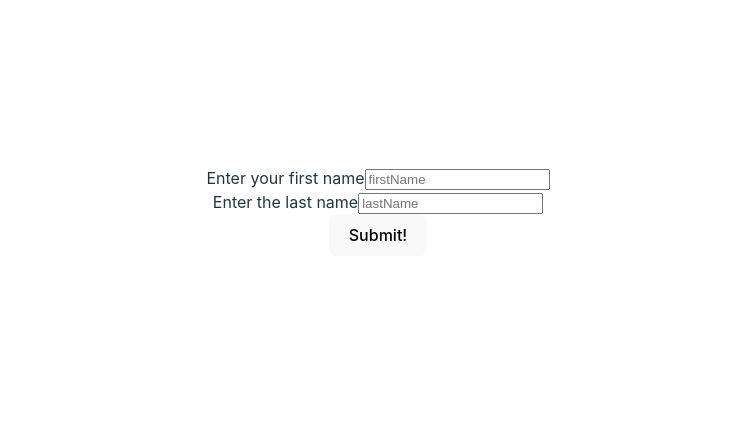
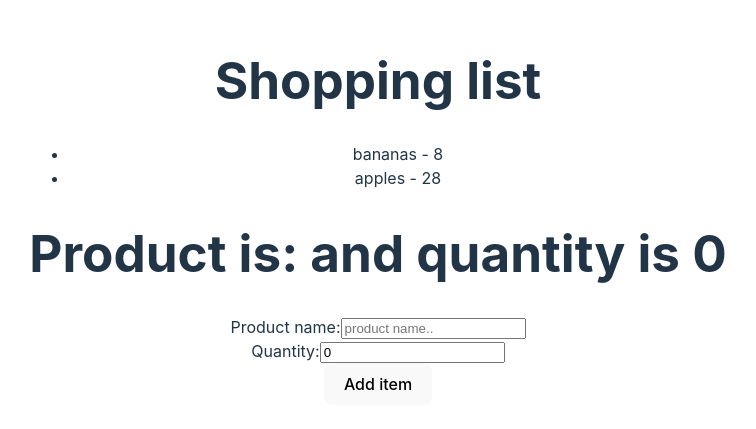
Before and after one commit to lexisgasa/Steele_bc, a React (Vite) app in the folder 05. React/first-react-app/: page / in a window 1280 px wide. Shown: the part 189-618 px from the top of the page, without its empty margins (262-1018 px from the left). Built offline with nearby package versions, Linux system fonts and the light colour scheme.

Commit message:
form exercise && git push

```diff
--- /dev/null
+++ b/05. React/first-react-app/src/07. Form/BetterSignupForm.jsx
@@ -0,0 +1,47 @@
+import { useState } from "react";
+
+function SignupForm() {
+  const [formData, setFormData] = useState({ firstName: "", lastName: "" });
+
+  const handleSubmit = () => {
+    console.log(formData);
+  };
+  const handleChange = (e) => {
+    const changedField = e.target.name;
+    const newValue = e.target.value;
+    setFormData((currData) => {
+      currData[changedField] = newValue;
+      return { ...currData };
+    });
+  };
+
+  return (
+    <div>
+      <section>
+        <label htmlFor="firstName">Enter your first name</label>
+        <input
+          type="text"
+          placeholder="firstName"
+          id="firstName"
+          value={formData.firstName}
+          name="firstName"
+          onChange={handleChange}
+        />
+      </section>
+      <section>
+        <label htmlFor="lastName">Enter the last name</label>
+        <input
+          type="text"
+          placeholder="lastName"
+          id="lastName"
+          value={formData.lastName}
+          name="lastName"
+          onChange={handleChange}
+        />
+      </section>
+      <button onClick={handleSubmit}>Submit!</button>
+    </div>
+  );
+}
+
+export default SignupForm;
--- /dev/null
+++ b/05. React/first-react-app/src/07. Form/ShoppingList.jsx
@@ -0,0 +1,27 @@
+import { useState } from "react";
+import ShoppingListForm from "./ShoppingListForm";
+
+export default function ShoppingList() {
+  const [items, setItems] = useState([
+    { id: 1, product: "bananas", quantity: 8 },
+    { id: 2, product: "apples", quantity: 28 },
+  ]);
+  const addItem = (item) => {
+    setItems((currItems) => {
+      return [...currItems, { ...item, id: 9 }];
+    });
+  };
+  return (
+    <div>
+      <h1>Shopping list</h1>
+      <ul>
+        {items.map((i) => (
+          <li key={i.id}>
+            {i.product} - {i.quantity}
+          </li>
+        ))}
+      </ul>
+      <ShoppingListForm addItem={addItem} />
+    </div>
+  );
+}
--- /dev/null
+++ b/05. React/first-react-app/src/07. Form/ShoppingListForm.jsx
@@ -0,0 +1,35 @@
+import { useState } from "react"
+
+export default function ShoppingListForm({addItem}){
+
+    const [formData, setFormData] = useState({product: "", quantity: 0})
+    const handleChange = e => {
+        setFormData(currentData => {
+            return {
+                ...currentData,
+                [e.target.name] : e.target.value
+            }
+        })
+    }
+
+    const handleSubmit = (e) => {
+        e.preventDefault();
+        addItem(formData);
+    }
+    return (
+        <form onSubmit={handleSubmit} >
+            <h1>Product is: {formData.product} and quantity is {formData.quantity}</h1>
+            <section>
+            <label htmlFor="product">Product name:</label>
+            <input type="text" placeholder="product name.." name="product" id="product" onChange={handleChange}
+            value={formData.product}/>
+            </section>
+            <section>
+            <label htmlFor="quantity">Quantity:</label>
+            <input type="number" name="quantity" id="quantity" onChange={handleChange}
+            value={formData.quantity}/>
+            </section>
+            <button>Add item</button>
+        </form>
+    )
+}
--- a/05. React/first-react-app/src/App.jsx
+++ b/05. React/first-react-app/src/App.jsx
@@ -22,9 +22,11 @@ import "./App.css";
 // import LuckyN from "./06. Design/LuckyN";
 // import Box from "./06. Design/Box";
 // import BoxGrid from "./06. Design/BoxGrid";
-import SignupForm from "./07. Form/SignupForm";
 // import UsernameForm from "./07. Form/UsernameForm";
-
+// import SignupForm from "./07. Form/SignupForm";
+// import BetterSignupForm from "./07. Form/BetterSignupForm"
+// import ShoppingListForm from "./07. Form/ShoppingListForm";
+import ShoppingList from "./07. Form/ShoppingList";
 
 
 
@@ -113,7 +115,10 @@ function App() {
       {/* <LuckyN numDice={4} goal={11}/> */}
       {/* <BoxGrid numBoxes={25} /> */}
       {/* <UsernameForm /> */}
-      <SignupForm />
+      {/* <SignupForm /> */}
+      {/* <BetterSignupForm /> */}
+      {/* <ShoppingListForm /> */}
+      <ShoppingList />
     </div>
   );
 }
```
